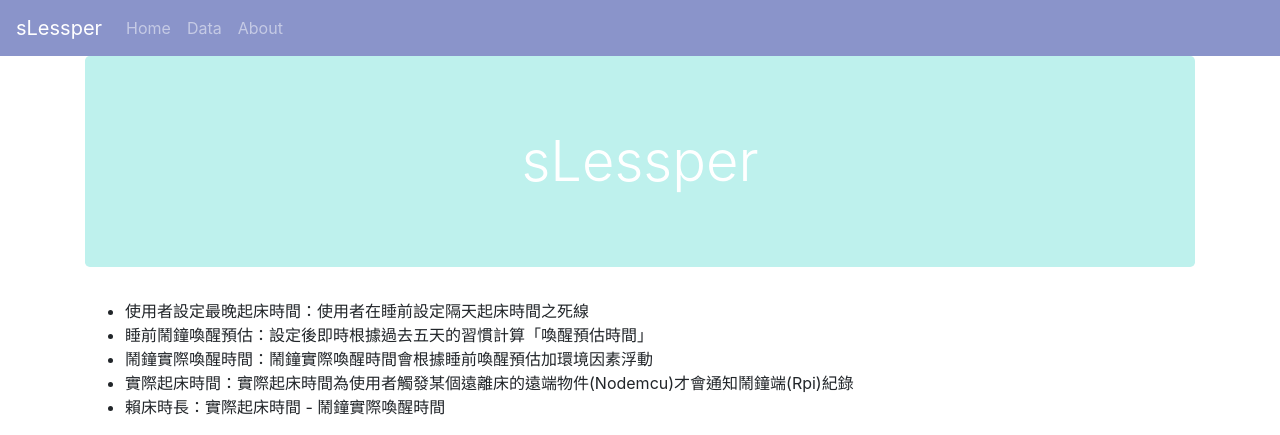
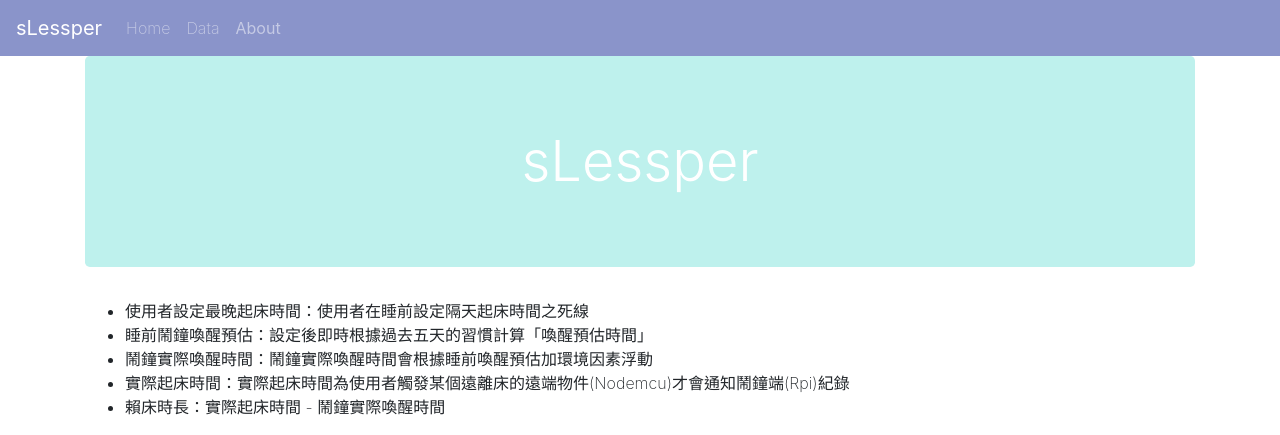
Before and after one commit to Hsingyu120/hsingyu120.github.io, a PHP site: page /monitor/data.html in a window 1280 px wide. Shown: the top 435 px of the page. Run offline with PHP 8.4, Linux system fonts and the light colour scheme; some libraries are stand-ins or nearby versions.

Commit message:
Update data.css

```diff
--- a/monitor/css/data.css
+++ b/monitor/css/data.css
@@ -40,3 +40,7 @@ h1 {
 th {
     font-size: 15px;
 }
+
+li {
+    font-weight: 200;
+}
```
